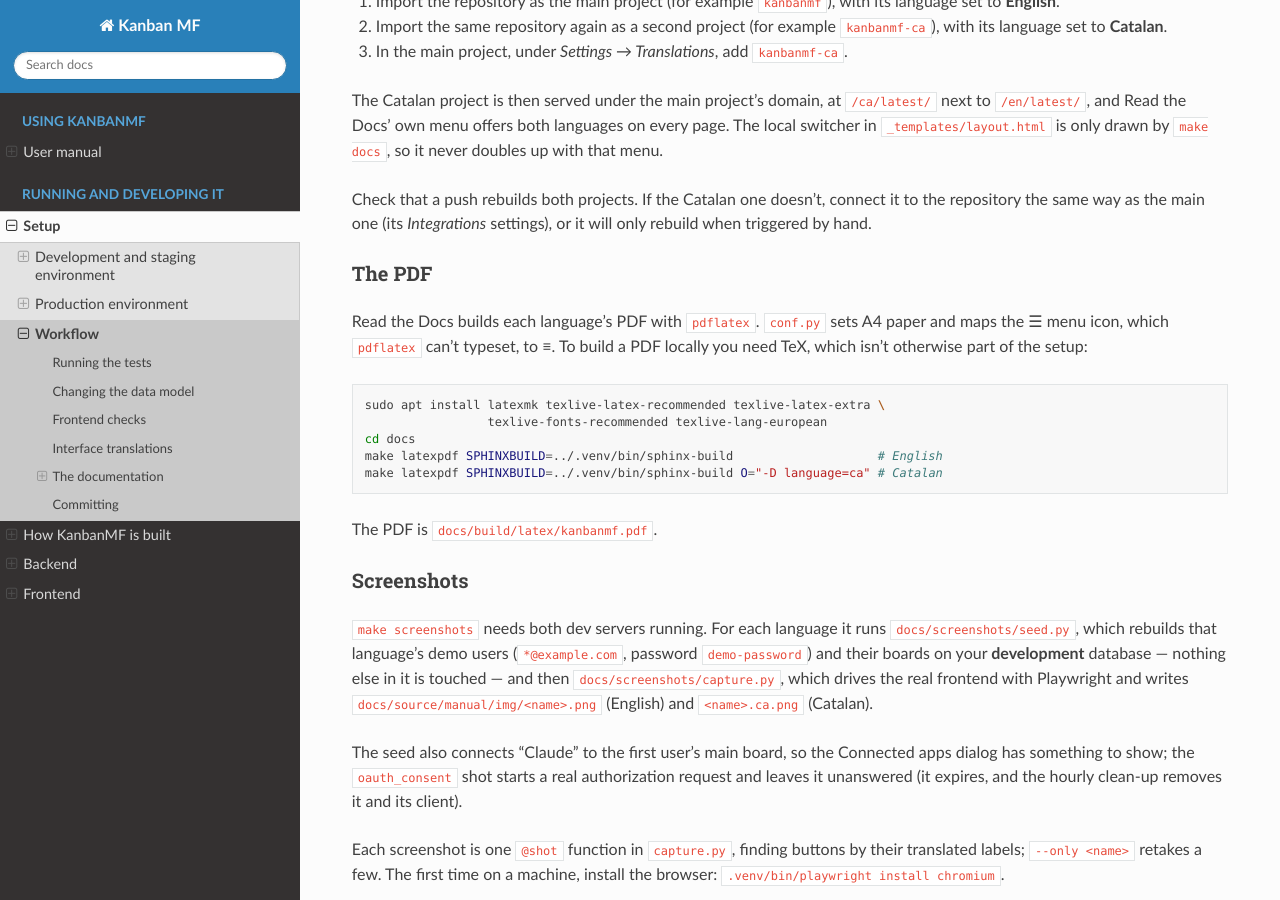
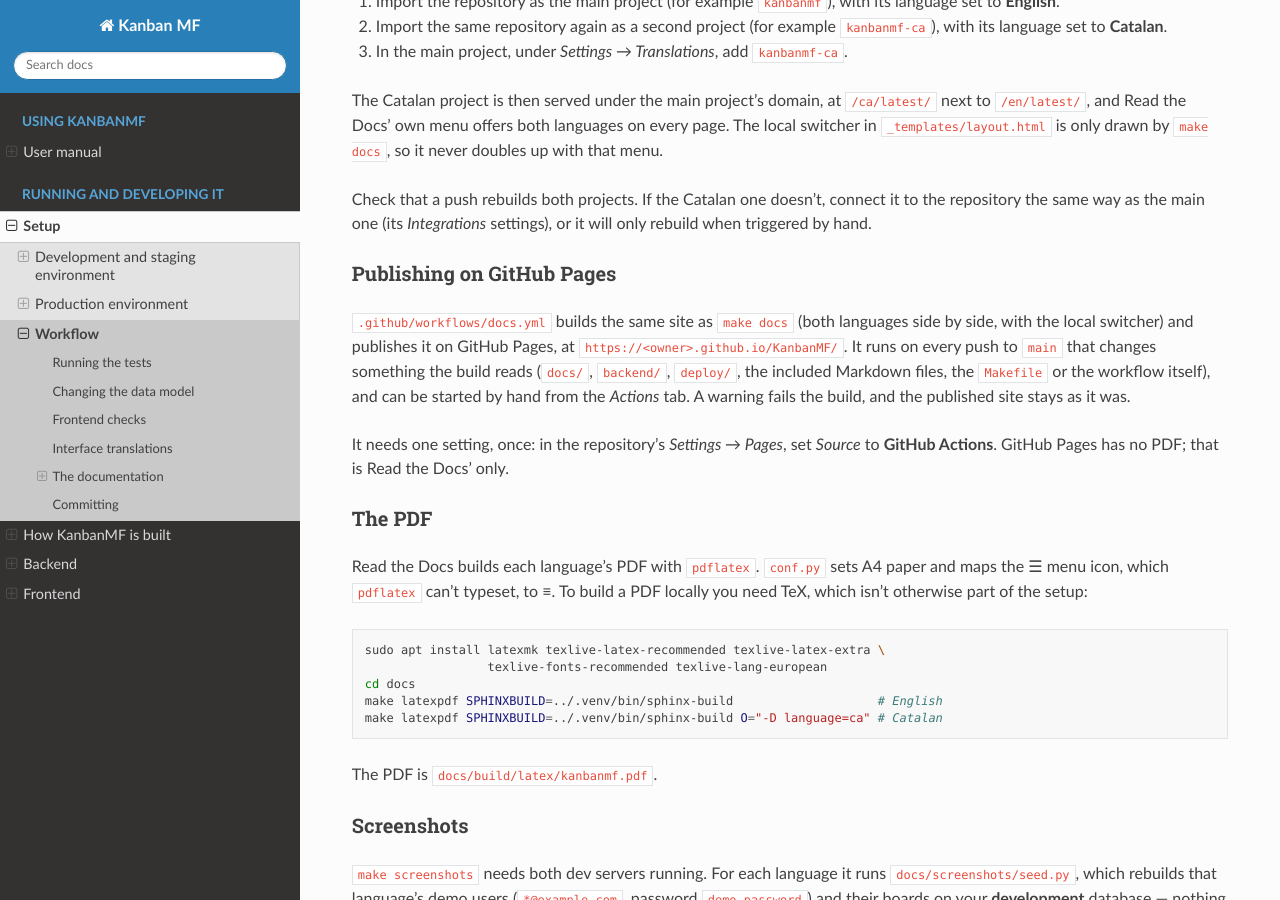
Before and after one commit to JaumeFigueras/KanbanMF, a Sphinx documentation site: the page built from docs/source/setup/workflow.rst, in a window 1280 px wide and 900 px high, scrolled down 2953 px. Built offline with Sphinx 7.4.7 and the Read the Docs theme 3.1.0, drawn with Linux system fonts in a browser that asks for light colours.

Commit message:
Added gh pages Actions

```diff
--- a/docs/source/setup/workflow.rst
+++ b/docs/source/setup/workflow.rst
@@ -173,6 +173,21 @@
 it to the repository the same way as the main one (its *Integrations*
 settings), or it will only rebuild when triggered by hand.
 
+Publishing on GitHub Pages
+~~~~~~~~~~~~~~~~~~~~~~~~~~
+
+``.github/workflows/docs.yml`` builds the same site as ``make docs`` (both
+languages side by side, with the local switcher) and publishes it on GitHub
+Pages, at ``https://<owner>.github.io/KanbanMF/``. It runs on every push to
+``main`` that changes something the build reads (``docs/``, ``backend/``,
+``deploy/``, the included Markdown files, the ``Makefile`` or the workflow
+itself), and can be started by hand from the *Actions* tab. A warning fails
+the build, and the published site stays as it was.
+
+It needs one setting, once: in the repository's *Settings → Pages*, set
+*Source* to **GitHub Actions**. GitHub Pages has no PDF; that is Read the
+Docs' only.
+
 The PDF
 ~~~~~~~
 
```
Also changed, not shown: 1 other file.
